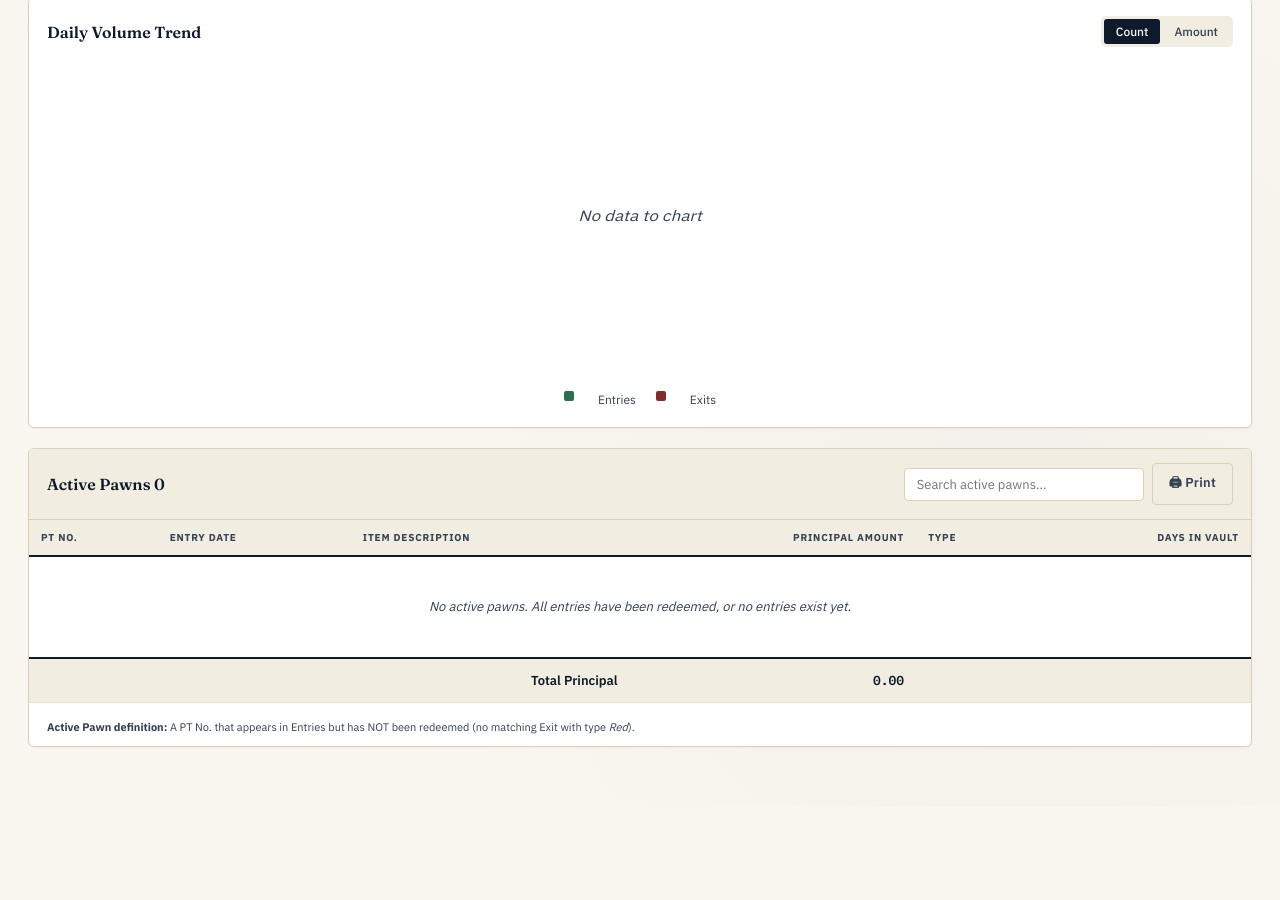
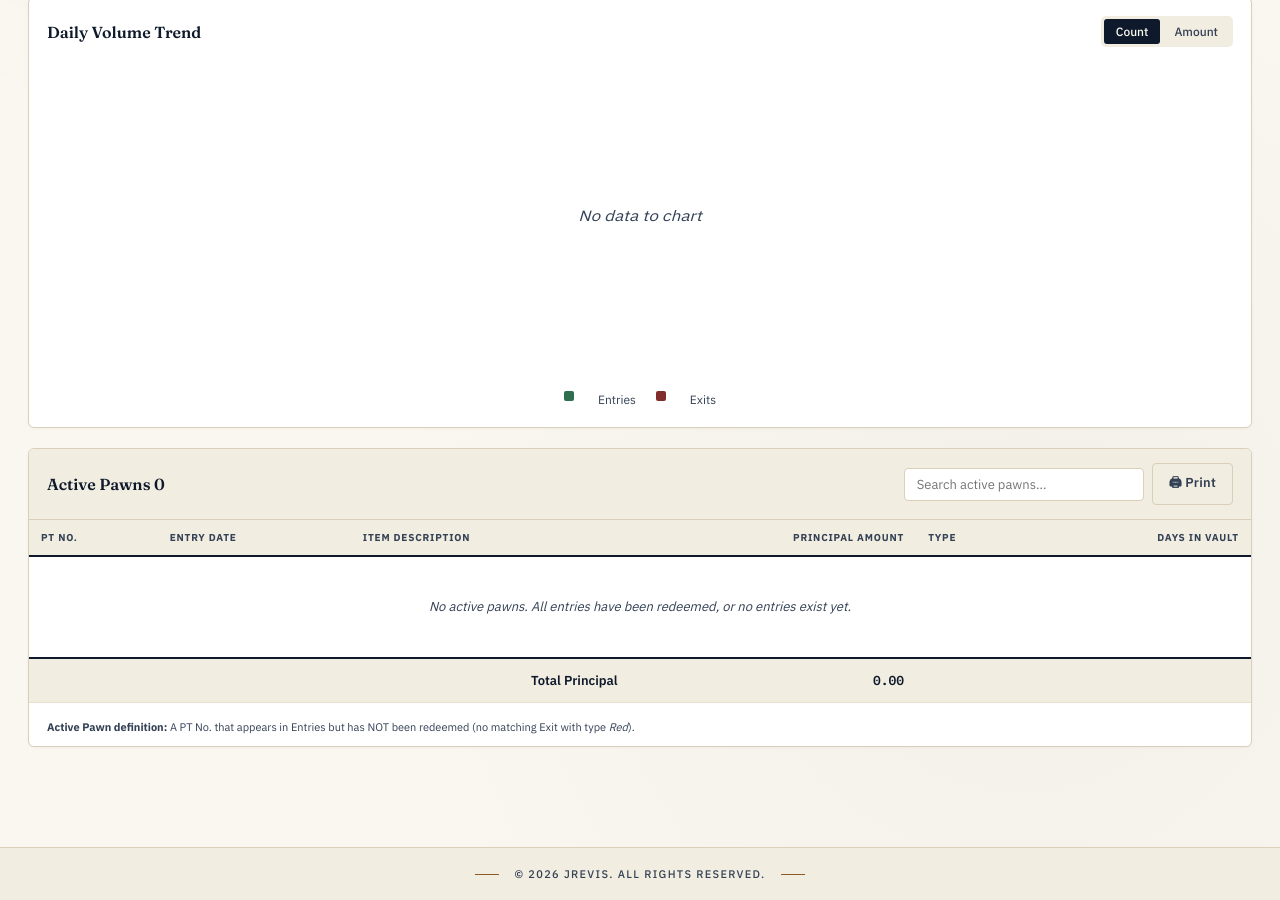
Before and after one commit to Jaysup29/VTLS, a plain HTML site: page index.html in a window 1280 px wide. Shown: the part 710-1610 px from the top of the page. Before the commit the page ends 1517 px from the top, so only its background shows below. Drawn offline with Linux system fonts and the light colour scheme.

Commit message:
adding footer

```diff
--- a/css/style.css
+++ b/css/style.css
@@ -1028,3 +1028,37 @@ dialog.modal .modal-actions {
 .days-badge.fresh  { background: #e8f0e4; color: #2f6f4f; }
 .days-badge.medium { background: #f7f2e4; color: #8a5a2b; }
 .days-badge.old    { background: #f7e4e4; color: #822c2c; }
+
+/* =====================================================================
+   FOOTER
+   ===================================================================== */
+.app-footer {
+  text-align: center;
+  padding: 18px 28px;
+  margin-top: 40px;
+  font-size: 11px;
+  font-weight: 500;
+  letter-spacing: 0.12em;
+  text-transform: uppercase;
+  color: var(--ink-soft);
+  background: var(--paper-2);
+  border-top: 1px solid var(--rule);
+}
+.app-footer::before {
+  content: '';
+  display: inline-block;
+  width: 24px;
+  height: 1px;
+  background: var(--accent);
+  vertical-align: middle;
+  margin-right: 12px;
+}
+.app-footer::after {
+  content: '';
+  display: inline-block;
+  width: 24px;
+  height: 1px;
+  background: var(--accent);
+  vertical-align: middle;
+  margin-left: 12px;
+}
--- a/index.html
+++ b/index.html
@@ -361,6 +361,10 @@
 
 <div class="toast" id="toast"></div>
 
+<footer class="app-footer no-print">
+  &copy; <span id="footerYear">2026</span> JRevis. All rights reserved.
+</footer>
+
 <script src="js/app.js"></script>
 </body>
 </html>
--- a/js/app.js
+++ b/js/app.js
@@ -981,6 +981,9 @@ function printActivePawns() {
 
 // ----- Init -----
 (function init() {
+  // Footer year
+  $('footerYear').textContent = new Date().getFullYear();
+
   // Set today as default
   const today = new Date().toISOString().slice(0, 10);
   $('e_date').value = today;
```
